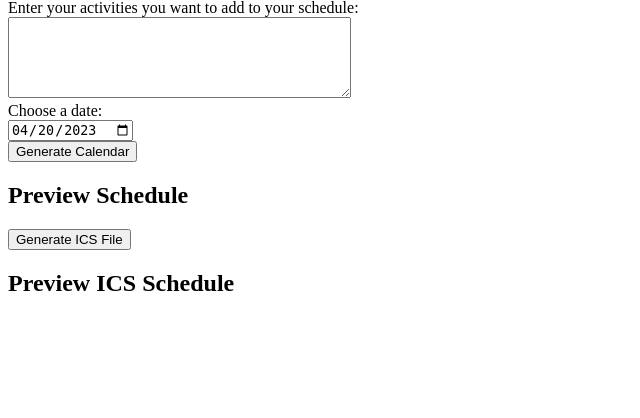
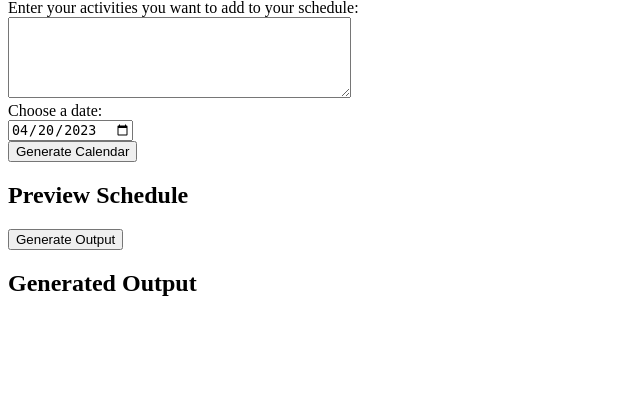
Before and after one commit to m-ranney/coosbot, a Flask app: page /calendar in a window 1280 px wide. Shown: the part 81-499 px from the top of the page, without its empty margins (0-640 px from the left). Run offline with Flask 3, Linux system fonts and the light colour scheme.

Commit message:
remove all ics. try to generate new output on same calendar page. Debugging

```diff
--- a/main.py
+++ b/main.py
@@ -1,10 +1,7 @@
-from flask import Flask, render_template, request, redirect, url_for, flash, jsonify
-import pandas as pd
-import requests
+from flask import Flask, render_template, request, jsonify
 import os
 import openai
 from datetime import date, timedelta, datetime
-import json
 import ics
 from ics import Calendar, Event
 from pytz import timezone
@@ -52,19 +49,17 @@ def generate_calendar():
 
     return jsonify({"schedule": generated_schedule})
 
-@app.route('/generate_ics', methods=['POST'])
-def generate_ics():
-    # Get the generated schedule from the request body
-    schedule = request.json['schedule']
+# New route to generate output from a generated calendar
+@app.route('/generate_output', methods=['POST'])
+def generate_output():
+    # Get the generated calendar from the request body
+    generated_calendar = request.json['generated_calendar']
 
-    # Create a new calendar
-    cal = Calendar()
-
-    # Call the OpenAI API to generate the schedule
+    # Call the OpenAI API to generate output using the generated calendar
     try:
         response = openai.Completion.create(
             engine="text-davinci-002",
-            prompt=f"Create an calendar schedule in .ics format for {schedule}",
+            prompt=f"Use the following generated calendar as input to generate a new output:\n{generated_calendar}\n",
             temperature=0.5,
             max_tokens=200,
             top_p=1,
@@ -72,25 +67,13 @@ def generate_ics():
             presence_penalty=0
         )
 
-        generated_ics = response.choices[0].text.strip()
-        print("Generated ICS Schedule:", generated_ics)  # Log the generated ics schedule
+        generated_output = response.choices[0].text.strip()
+        print("Generated Output:", generated_output)  # Log the generated output
 
     except Exception as e:
         return jsonify({"error": str(e)})
 
-    # Create an ICS event from the generated schedule
-    event = Event()
-    event.name = "My Schedule"
-    event.begin = datetime.now(tz=timezone('UTC'))
-    event.uid = generated_ics
-    event.description = generated_ics
-
-    cal.events.add(event)
-
-    # Return the ICS file as a download attachment
-    return Response(str(cal), mimetype='text/calendar', headers={
-        'Content-Disposition': 'attachment; filename=schedule.ics'
-    })
+    return jsonify({"output": generated_output})
 
 if __name__ == '__main__':
     app.run(debug=False)
--- a/templates/calendar.html
+++ b/templates/calendar.html
@@ -33,35 +33,24 @@
                 console.error("Error:", error);
             });
         }
-        function generateICS() {
-            if (!window.generatedSchedule) {
-                alert("You need to generate a schedule first!");
-                return;
-            }
 
-            // Send the generated schedule to the server to generate an ICS file
-            fetch('/generate_ics', {
+        function generateOutput(event) {
+            event.preventDefault();  // Prevent the form from refreshing the page
+
+            // Send the generated calendar to the server to generate output
+            fetch('/generate_output', {
                 method: 'POST',
                 headers: {
                     'Content-Type': 'application/json'
                 },
-                body: JSON.stringify({schedule: window.generatedSchedule})
+                body: JSON.stringify({generated_calendar: window.generatedSchedule})
             })
             .then(response => response.json())
             .then(data => {
                 if (data.error) {
-                    alert("Error generating ICS schedule: " + data.error);
+                    alert("Error generating output: " + data.error);
                 } else {
-                    // Create a new link element and set its href attribute to the URL of the generated file
-                    const downloadLink = document.createElement('a');
-                    downloadLink.href = 'data:text/calendar;charset=utf-8,' + encodeURIComponent(data.ics_schedule);
-                    downloadLink.download = "schedule.ics";
-                    downloadLink.textContent = "Download Schedule";
-
-                    // Append the link element to the page
-                    const icsContainer = document.getElementById('ics_schedule_preview');
-                    icsContainer.innerHTML = '';
-                    icsContainer.appendChild(downloadLink);
+                    document.getElementById('output').textContent = data.output;
                 }
             })
             .catch(error => {
@@ -86,10 +75,13 @@
 
     <h2>Preview Schedule</h2>
     <pre id="schedule_preview"></pre>
-    <button onclick="generateICS()">Generate ICS File</button>
 
-    <h2>Preview ICS Schedule</h2>
-    <pre id="ics_schedule_preview"></pre>
+    <form onsubmit="generateOutput(event);">
+        <button type="submit">Generate Output</button>
+    </form>
+
+    <h2>Generated Output</h2>
+    <pre id="output"></pre>
 
 </body>
 </html>
```
